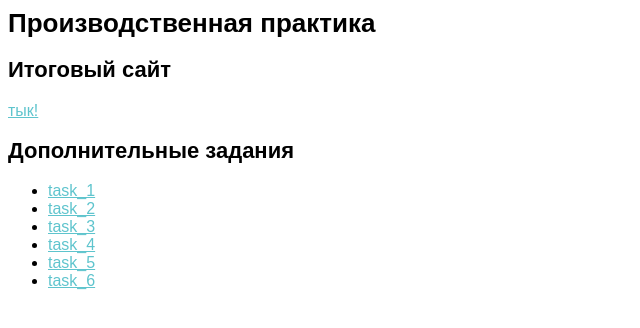
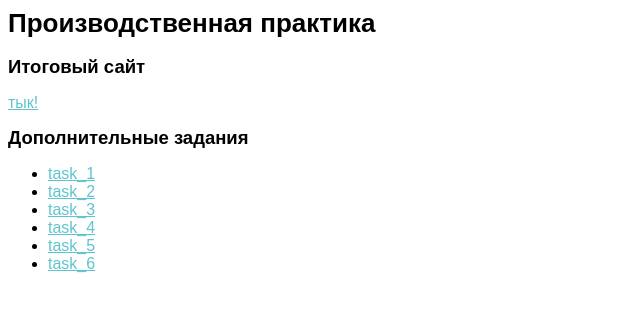
Before and after one commit to phantasma9or1a/phantasma9or1a.github.io, a plain HTML site: page index.html in a window 1280 px wide. Shown: the whole page, without its empty margins (0-640 px from the left). Drawn offline with Linux system fonts and the light colour scheme.

Commit message:
Update index.html

```diff
--- a/index.html
+++ b/index.html
@@ -15,14 +15,14 @@
       }
 
       h2 {
-        font-size: 22px;
+        font-size: 18.5px;
       }
 
       a {
         color: #5EC4CD;
       }
 
-      a: hover {
+      a:hover {
         color: #FFB573;
       }
 
```
